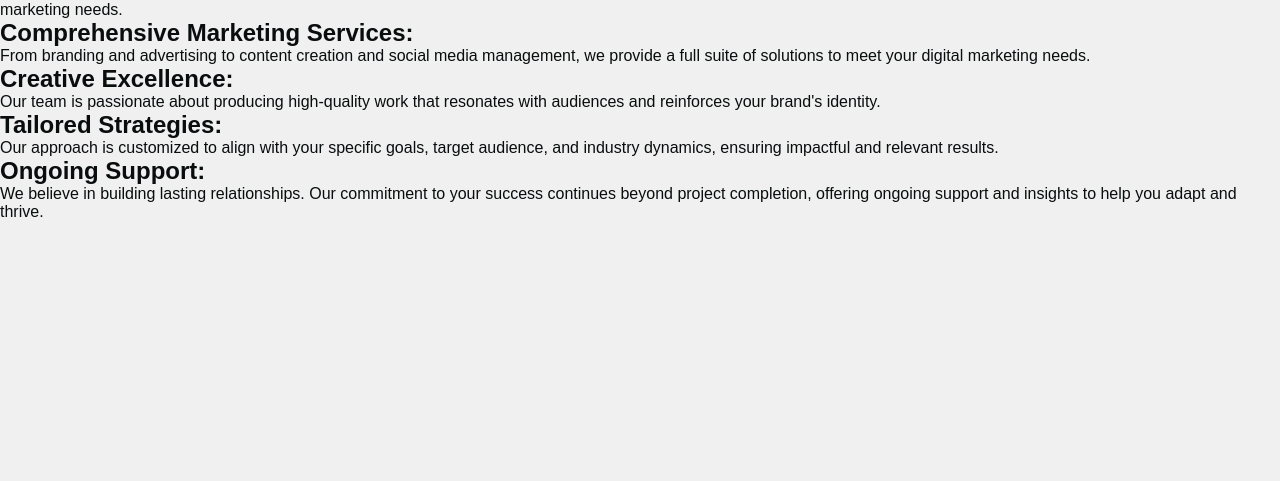
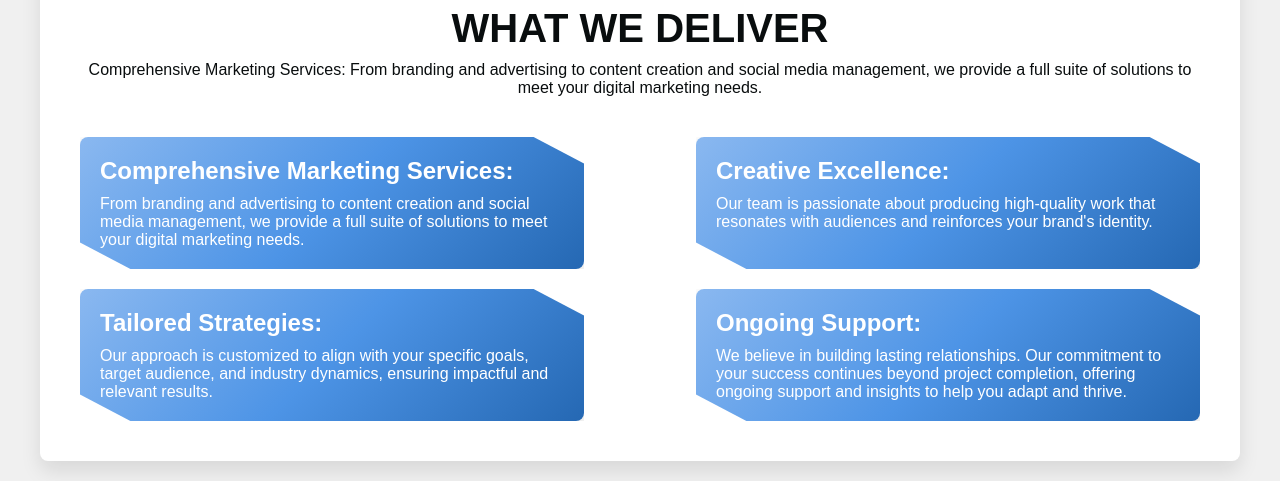
Before and after one commit to Dana-Nasr/Digital-Marketing, a plain HTML site: page index.html in a window 1280 px wide. Shown: the part 725-1206 px from the top of the page. Before the commit the page ends 946 px from the top, so only its background shows below. Drawn offline with nearby package versions, Linux system fonts and the light colour scheme.

Commit message:
Style: what we deliever css

```diff
--- a/index.html
+++ b/index.html
@@ -10,6 +10,7 @@
     <link rel="stylesheet" href="./styles/home.css" />
   </head>
   <body class="body">
+    <div class="flex column">
       <header class="white-bk">
         <div class="navbar flex space-between">
           <div class="logo">
@@ -43,17 +44,17 @@
         </section>
       </main>
 
-    <div class="container">
+      <div class="container white-bk">
         <div class="header">
           <h1>WHAT WE DELIVER</h1>
           <p>
             Comprehensive Marketing Services: From branding and advertising to
-          content creation and social media management, we provide a full suite
-          of solutions to meet your digital marketing needs.
+            content creation and social media management, we provide a full
+            suite of solutions to meet your digital marketing needs.
           </p>
         </div>
-      <div class="delivered">
-        <div data-animate>
+        <div class="deliver flex wrap space-between">
+          <div class="delivrables bk-primary white" data-animate>
             <h2>Comprehensive Marketing Services:</h2>
             <p>
               From branding and advertising to content creation and social media
@@ -61,32 +62,32 @@
               digital marketing needs.
             </p>
           </div>
-        <div data-animate>
+          <div class="delivrables bk-primary white" data-animate>
             <h2>Creative Excellence:</h2>
             <p>
               Our team is passionate about producing high-quality work that
               resonates with audiences and reinforces your brand's identity.
             </p>
           </div>
-        <div data-animate>
+          <div class="delivrables bk-primary white" data-animate>
             <h2>Tailored Strategies:</h2>
             <p>
-            Our approach is customized to align with your specific goals, target
-            audience, and industry dynamics, ensuring impactful and relevant
-            results.
+              Our approach is customized to align with your specific goals,
+              target audience, and industry dynamics, ensuring impactful and
+              relevant results.
             </p>
           </div>
-        <div data-animate>
+          <div class="delivrables bk-primary white" data-animate>
             <h2>Ongoing Support:</h2>
             <p>
-            We believe in building lasting relationships. Our commitment to your
-            success continues beyond project completion, offering ongoing
+              We believe in building lasting relationships. Our commitment to
+              your success continues beyond project completion, offering ongoing
               support and insights to help you adapt and thrive.
             </p>
           </div>
         </div>
       </div>
-
+    </div>
     <script src="https://cdnjs.cloudflare.com/ajax/libs/gsap/3.10.4/gsap.min.js"></script>
     <script src="script.js"></script>
   </body>
--- a/styles/base/sections.css
+++ b/styles/base/sections.css
@@ -5,7 +5,13 @@
 }
 
 body {
-  font-family: Arial, sans-serif;
+  font-family: "Arial", sans-serif;
+  background-color: #f3f4f6;
+  color: #333;
+  display: flex;
+  justify-content: center;
+  align-items: center;
+  padding: 20px;
 }
 
 header {
--- a/styles/home.css
+++ b/styles/home.css
@@ -1,5 +1,5 @@
 main {
-  padding-top: 50px; /* To prevent content from hiding behind the navbar */
+  padding-top: 50px;
 }
 
 .main-container {
@@ -17,11 +17,9 @@ main {
   max-width: 800px;
   margin: 0 auto;
   margin-bottom: 40px;
-
 }
 
 .image-gallery {
-
   gap: 20px;
   padding-top: 20px;
 }
@@ -39,6 +37,53 @@ main {
   box-shadow: 0 4px 15px rgba(0, 0, 0, 0.2);
 }
 
+.container {
+  max-width: 1200px;
+  padding: 40px;
+  box-shadow: 0px 10px 20px rgba(0, 0, 0, 0.1);
+  border-radius: 8px;
+  text-align: center;
+}
+
+.header h1 {
+  font-size: 2.5em;
+  margin-bottom: 10px;
+}
+
+.header p {
+  font-size: 1em;
+  margin-bottom: 40px;
+}
+
+.deliver {
+  gap: 20px;
+}
+
+.delivrables {
+  position: relative;
+  width:   45%;
+  padding: 20px;
+  border-radius: 8px;
+  text-align: left;
+  overflow: hidden;
+  clip-path: polygon(0 0, 90% 0, 100% 20%, 100% 100%, 10% 100%, 0 80%);
+  box-shadow: 0 5px 15px rgba(0, 0, 0, 0.15);
+}
+
+.delivrables:hover {
+  transform: translateY(-10px);
+  box-shadow: 0 10px 20px rgba(0, 0, 0, 0.2);
+}
+
+.delivrables h2 {
+  font-size: 1.5em;
+  margin-bottom: 10px;
+}
+
+.delivrables p {
+  font-size: 1em;
+}
+
 @media (max-width: 768px) {
   .main-container h1 {
     font-size: 1.8em;
@@ -52,6 +97,9 @@ main {
     width: 45%;
     max-width: 220px;
   }
+  .delivery-box {
+    flex: 1 1 100%;
+  }
 }
 
 @media (max-width: 480px) {
@@ -62,4 +110,7 @@ main {
   .main-container p {
     font-size: 1em;
   }
+  .header h1 {
+    font-size: 1.8em;
+  }
 }
```
Lines whose indentation alone changed are shown as unchanged.
